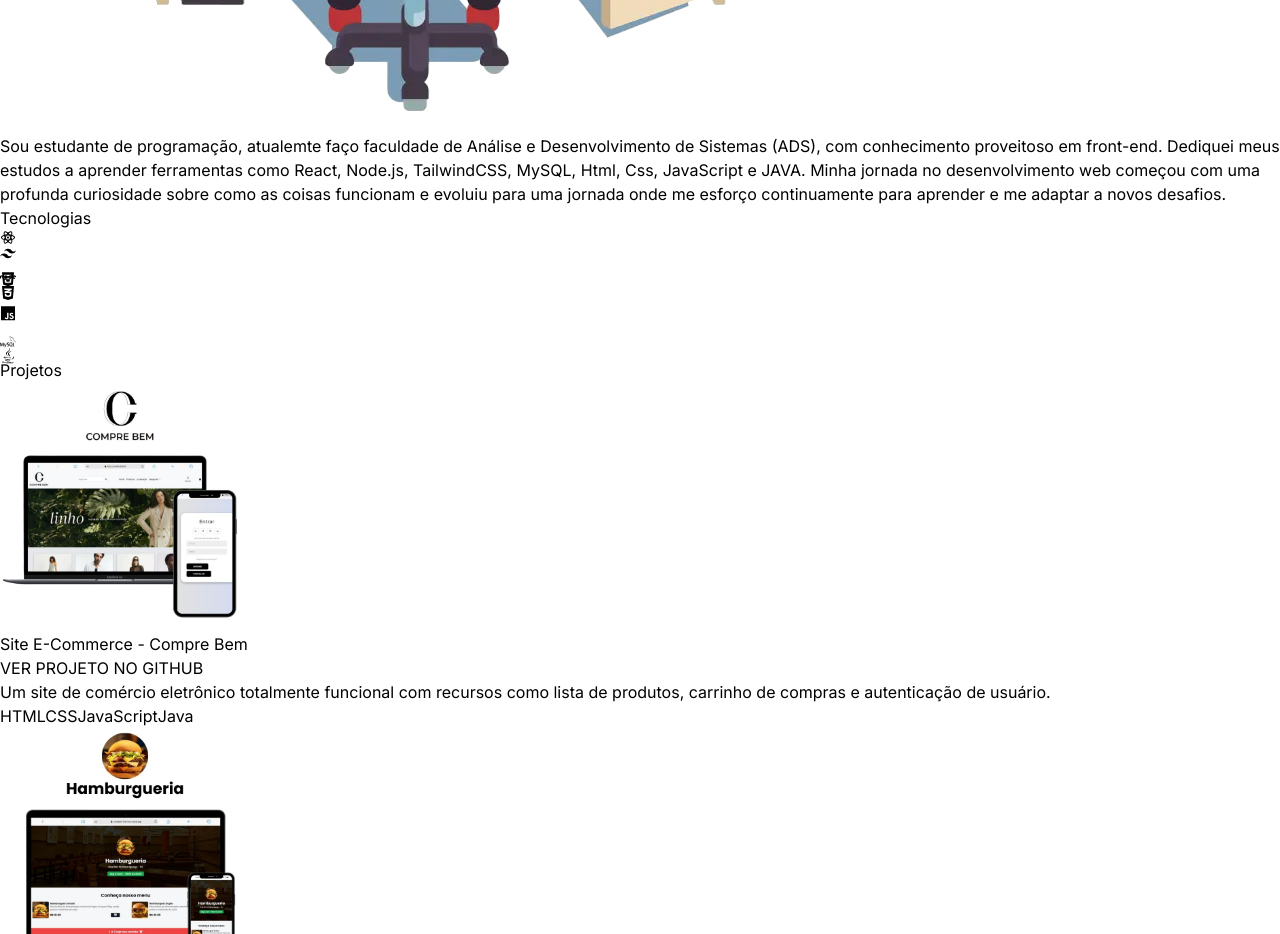
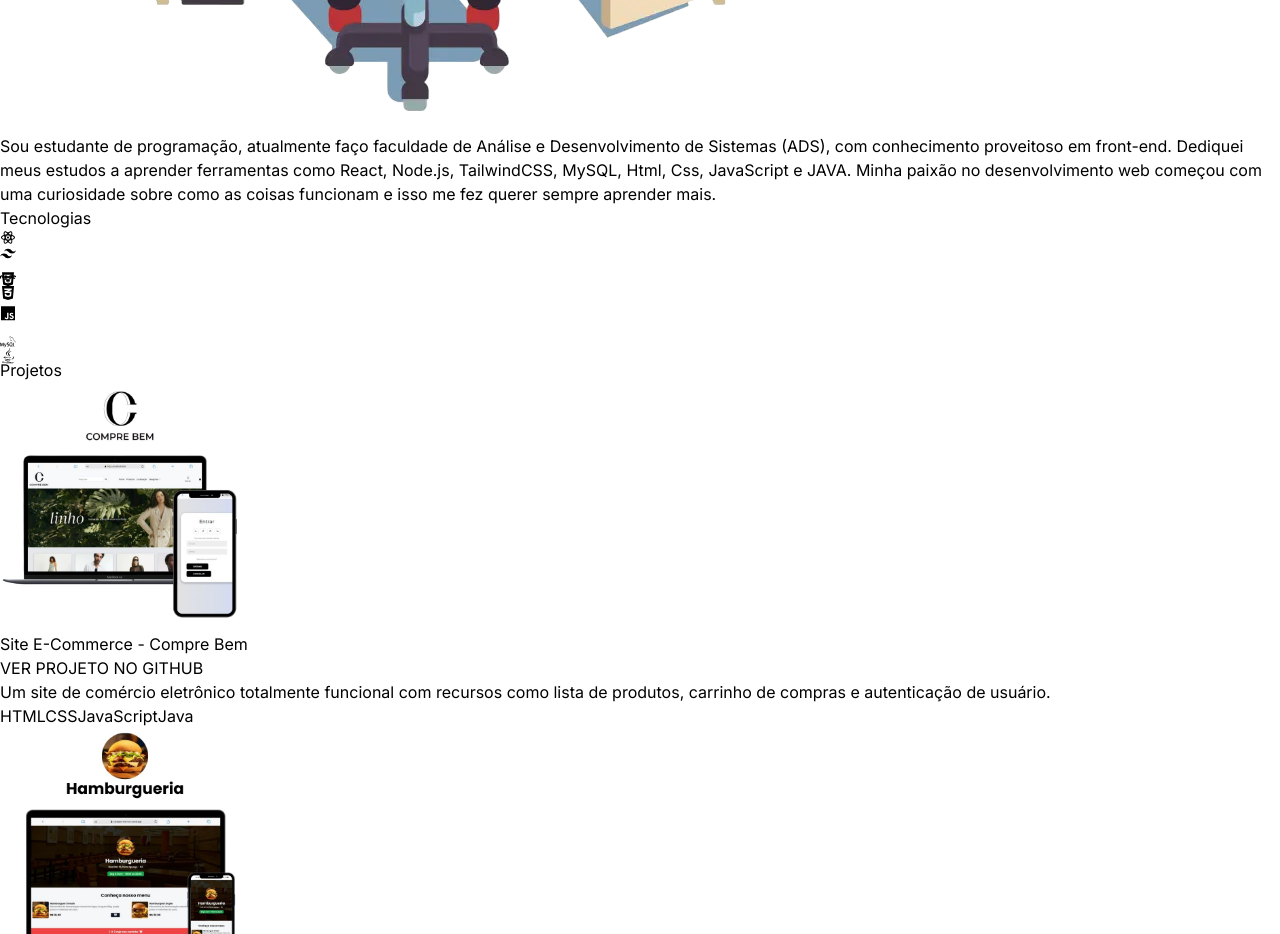
Before and after one commit to LcAvila/React-Portfolio-Lucas, a React (Vite) app: page / in a window 1280 px wide. Shown: the part 1900-2834 px from the top of the page. Built offline with nearby package versions, Linux system fonts and the light colour scheme; a web font is replaced by a local one.

Commit message:
chore: add correction

```diff
--- a/src/constants/index.js
+++ b/src/constants/index.js
@@ -8,10 +8,9 @@ export const HERO_CONTENT = `Olá, me chamo Lucas, tenho 25 anos, e sou apaixona
 Minha paixão pelo universo digital me levou a escolher uma carreira na área de programação, estou sempre em constante busca por conhecimento.
 Com determinação, eu trilho meu caminho em direção a uma carreira promissora na programação, onde minha dedicação promete resultados.`;
 
-export const ABOUT_TEXT = `Sou estudante de programação, atualemte faço faculdade de Análise e Desenvolvimento de Sistemas (ADS), com conhecimento proveitoso em front-end.
+export const ABOUT_TEXT = `Sou estudante de programação, atualmente faço faculdade de Análise e Desenvolvimento de Sistemas (ADS), com conhecimento proveitoso em front-end.
 Dediquei meus estudos a aprender ferramentas como React, Node.js, TailwindCSS, MySQL, Html, Css, JavaScript e JAVA.
-Minha jornada no desenvolvimento web começou com uma profunda curiosidade sobre como as coisas funcionam e evoluiu para uma jornada onde me esforço continuamente para
-aprender e me adaptar a novos desafios.`;
+Minha paixão no desenvolvimento web começou com uma curiosidade sobre como as coisas funcionam e isso me fez querer sempre aprender mais.`;
 
 
 
```
